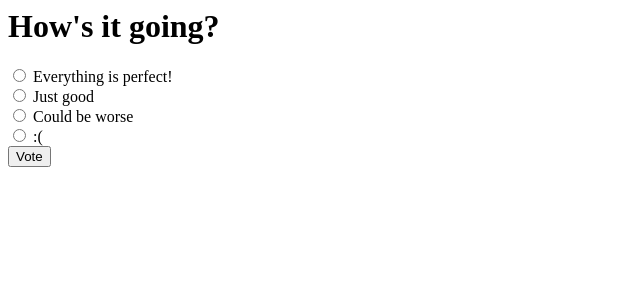
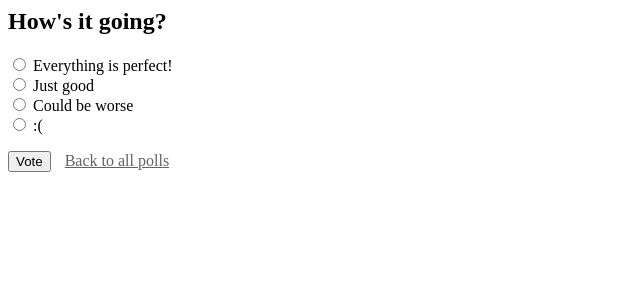
Before and after one commit to helinal/cybersecurityproject, a Django app: page /polls/1/ in a window 1280 px wide. Shown: the top 300 px of the page, without its empty margins (0-640 px from the left). Run offline with Django 3.2, Linux system fonts and the light colour scheme; data comes from the database, SQL or seed files in the repository; both versions use the stored data as it was after the commit.

Commit message:
cosmetric changes to templates

```diff
--- a/mysite/polls/static/polls/style.css
+++ b/mysite/polls/static/polls/style.css
@@ -1,7 +1,4 @@
-li a {
-    color: green;
+a {
+    color: rgb(99, 99, 99);
+    padding: 10 10 10 10;
 }
-
-body {
-    background: rgb(180, 177, 177);
-}
--- a/mysite/polls/templates/polls/detail.html
+++ b/mysite/polls/templates/polls/detail.html
@@ -1,12 +1,17 @@
-<h1>{{ question.question_text }}</h1>
+{% load static %}
+<link rel="stylesheet" type="text/css" href="{% static 'polls/style.css' %}">
+
+<h2>{{ question.question_text }}</h2>
 
 {% if error_message %}<p><strong>{{ error_message }}</strong></p>{% endif %}
 
 <form action="{% url 'polls:vote' question.id %}" method="post">
-{% csrf_token %}
-{% for choice in question.choice_set.all %}
-    <input type="radio" name="choice" id="choice{{ forloop.counter }}" value="{{ choice.id }}">
-    <label for="choice{{ forloop.counter }}">{{ choice.choice_text }}</label><br>
-{% endfor %}
-<input type="submit" value="Vote">
+    <!-- csrf -->
+    {% csrf_token %}
+    {% for choice in question.choice_set.all %}
+        <input type="radio" name="choice" id="choice{{ forloop.counter }}" value="{{ choice.id }}">
+        <label for="choice{{ forloop.counter }}">{{ choice.choice_text }}</label><br>
+    {% endfor %}
+    <p>
+    <input type="submit" value="Vote"> <a href="{% url 'polls:index' %}">Back to all polls</a>
 </form>
```
Also changed, not shown: mysite/polls/templates/polls/index.html (+10 -4 lines), mysite/polls/templates/polls/results.html (+6 -2 lines), mysite/db.sqlite3.
